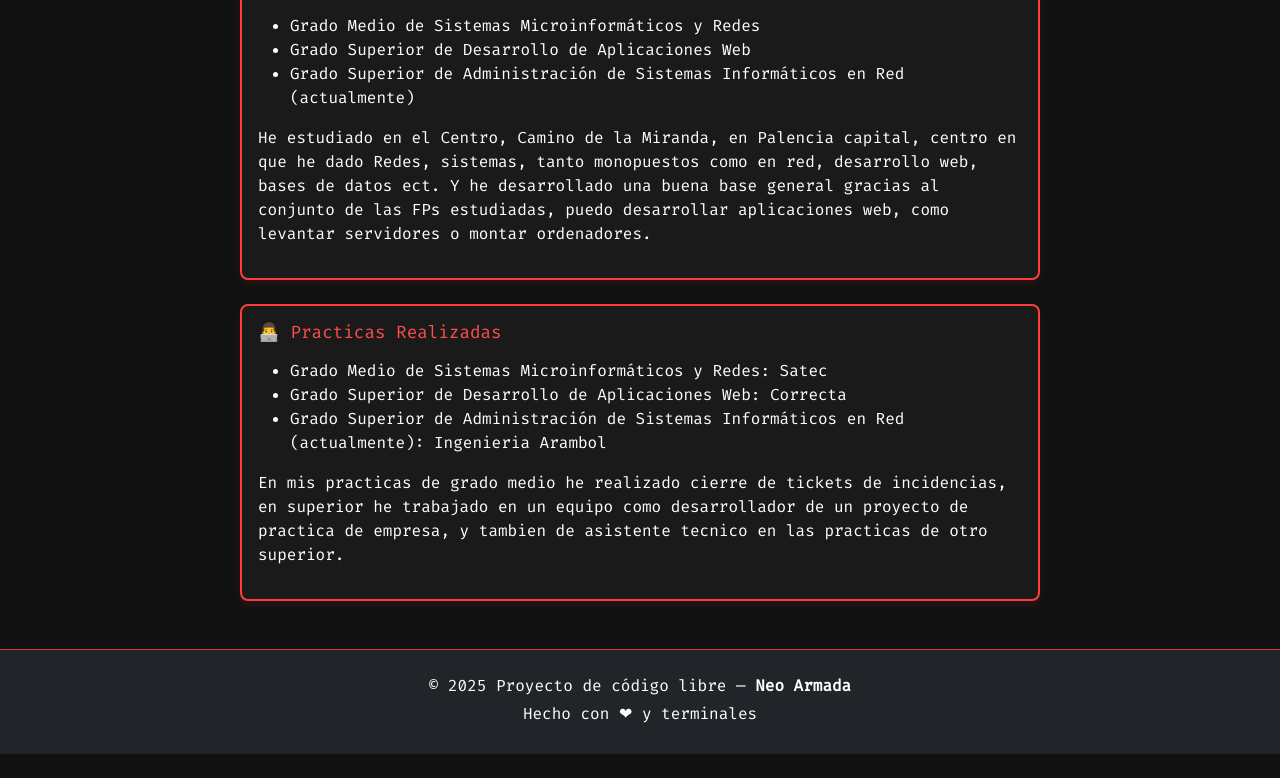
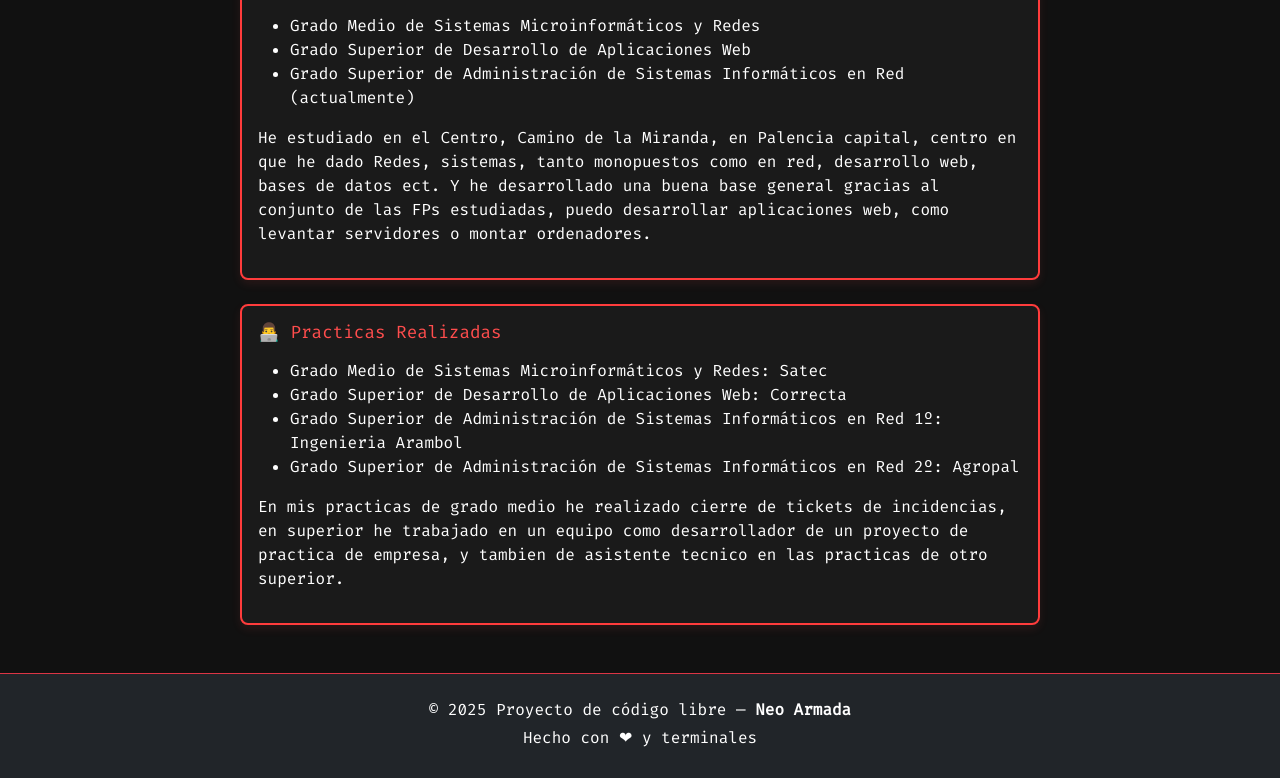
Before and after one commit to Neoarmadam/Portfolio, an Angular app in the folder portfolio_personal/: page / in a window 1280 px wide. Shown: the part 745-1523 px from the top of the page. Before the commit the page ends 1499 px from the top, so only its background shows below. Built offline with nearby package versions, Linux system fonts and the light colour scheme.

Commit message:
Update inicio.component.html
Cambiar practicas

```diff
--- a/portfolio_personal/src/app/inicio/inicio.component.html
+++ b/portfolio_personal/src/app/inicio/inicio.component.html
@@ -46,7 +46,8 @@
             <ul class="text-white">
                 <li>Grado Medio de Sistemas Microinformáticos y Redes: Satec</li>
                 <li>Grado Superior de Desarrollo de Aplicaciones Web: Correcta</li>
-                <li>Grado Superior de Administración de Sistemas Informáticos en Red (actualmente): Ingenieria Arambol</li>
+                <li>Grado Superior de Administración de Sistemas Informáticos en Red 1º: Ingenieria Arambol</li>
+                <li>Grado Superior de Administración de Sistemas Informáticos en Red 2º: Agropal</li>
             </ul>
             <p>
                 En mis practicas de grado medio he realizado cierre de tickets de incidencias, en
```
